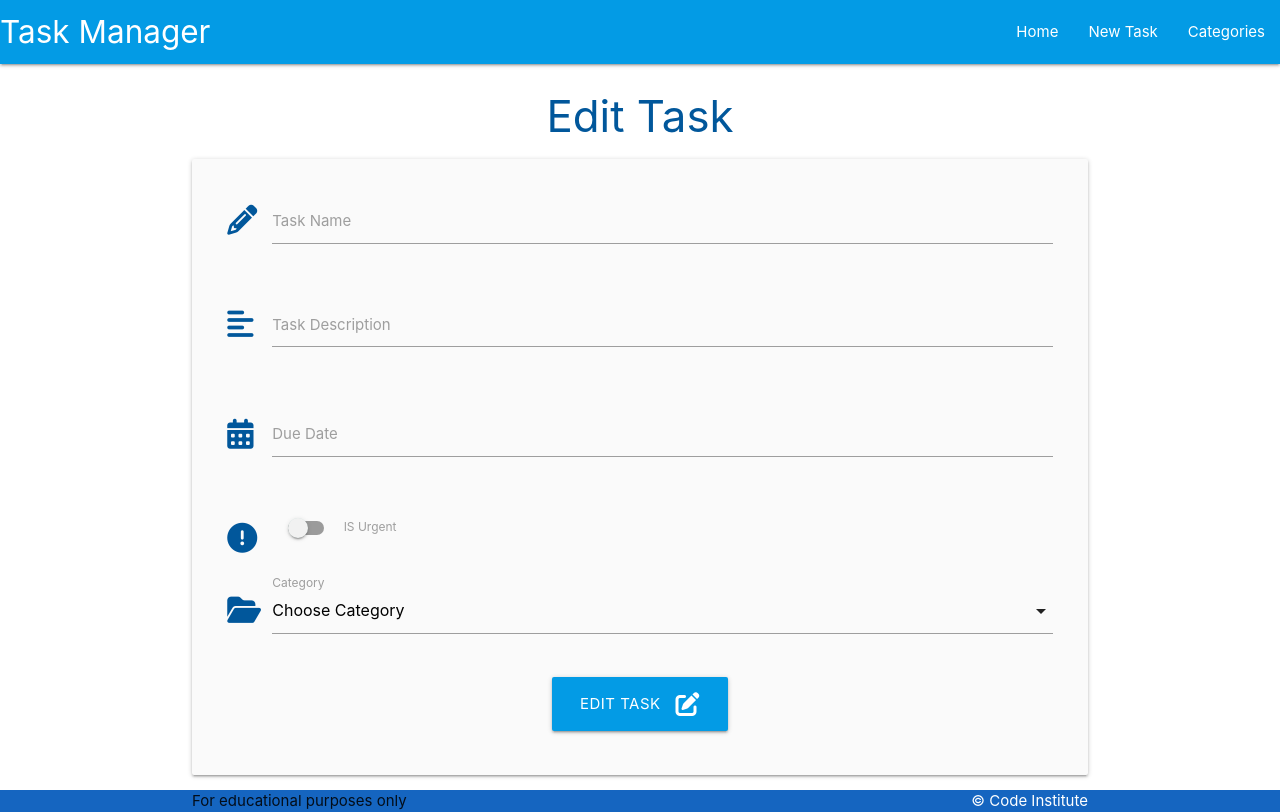
After one commit to enrightc/Task-Manager, a Flask app: template taskmanager/templates/edit_task.html in a window 1280 px wide. The commit adds this page. Run offline with Flask 3, Linux system fonts and the light colour scheme; the template is opened without the code that fills it, so the values that code supplies are empty; some libraries are stand-ins or nearby versions.

Commit message:
Feat: add function to edit tasks

```diff
--- /dev/null
+++ b/taskmanager/templates/edit_task.html
@@ -0,0 +1,82 @@
+{% extends "base.html" %}
+{% block content %}
+
+<h3 class="light-blue-text text-darken-4 center-align">Edit Task</h3>
+
+
+<div class="row card-panel grey lighten-5">
+    <form class="col s12" method="POST" action="{{ url_for('edit_task', task_id=task.id) }}">
+    <!-- task_name -->
+    <div class="row">
+      <div class="input-field col s12">
+          <i class="fas fa-pencil-alt prefix light-blue-text text-darken-4"></i>
+          <input id="task_name" name="task_name" value="{{ task.task_name }}" minlength="5" maxlength="50" type="text" class="validate" required>
+          <label for="task_name">Task Name</label>
+      </div>
+    </div>
+      <!-- task_description -->
+      <div class="row">
+        <div class="input-field col s12">
+            <i class="fas fa-align-left prefix light-blue-text text-darken-4"></i>
+            <textarea id="task_description" name="task_description"  minlength="5" maxlength="200"
+                type="text" class="materialize-textarea validate" required>
+                {{- task.task_description -}}</textarea>
+            <label for="task_description">Task Description</label>
+        </div>
+      </div>
+      <!-- due_date -->
+      <div class="row">
+        <div class="input-field col s12">
+            <i class="fas fa-calendar-alt prefix light-blue-text text-darken-4"></i>
+          <input id="due_date" name="due_date" value="{{ task.due_date.strftime('%d %B, %Y') }}" type="text" class="datepicker validate" required>
+          <label for="due_date">Due Date</label>
+        </div>
+      </div>
+      <!-- is_urgent -->
+      <div class="row">
+        <div class="input-field col s12">
+          <div class="switch">
+            <i class="fas fa-exclamation-circle prefix light-blue-text text-darken-4"></i>
+            <label for="is_urgent">
+              {% if task.is_urgent == True %}
+              <input id="is_urgent" name="is_urgent" value="{{ task.task_name }}" type="checkbox" checked>
+              {% else %}
+              <input id="is_urgent" name="is_urgent" value="{{ task.task_name }}" type="checkbox">
+              {% endif %}
+              <span class="lever"></span>
+              IS Urgent
+            </label>
+          </div>
+        </div>
+      </div>
+      <!-- category_id -->
+      <div class="row">
+        <div class="input-field col s12">
+            <i class="fas fa-folder-open prefix light-blue-text text-darken-4"></i>
+            <select id="category_id" name="category_id" class="validate" required>
+                <option value="" disabled >Choose Category</option>
+                {% for category in categories %}
+                    {% if category == task.category %}
+                    <option value="{{ category.id }}" selected>{{ category.category_name }}</option>
+                    {% else %}
+                      <option value="{{ category.id }}">{{ category.category_name }}</option>
+                    {% endif %}
+                {% endfor %}
+            </select>
+            <label for="category_id">Category</label>
+        </div>
+    </div>
+
+      <!-- Submit button -->
+      <div class="row">
+        <div class="col s12 center-align">
+            <button type="submit" class="btn-large light-blue darken-1">
+                Edit Task <i class="fas fa-edit right right"></i>
+            </button>
+
+        </div>
+      </div>
+    </form>
+  </div>
+
+{% endblock %}
--- a/taskmanager/templates/tasks.html
+++ b/taskmanager/templates/tasks.html
@@ -24,9 +24,14 @@
         <div class="collapsible-body">
             <strong>{{ task.category }}</strong>
             <p>{{ task.task_description }}</p>
+            <p>
+                <a href="{{ url_for('edit_task', task_id=task.id) }}" class="btn green accent-4">Edit</a>
+            </p>
         </div>
     </li>
     {% endfor %}
 </ul>
 
+
+
 {% endblock %}
```
Also changed, not shown: taskmanager/routes.py (+12 -0 lines).
